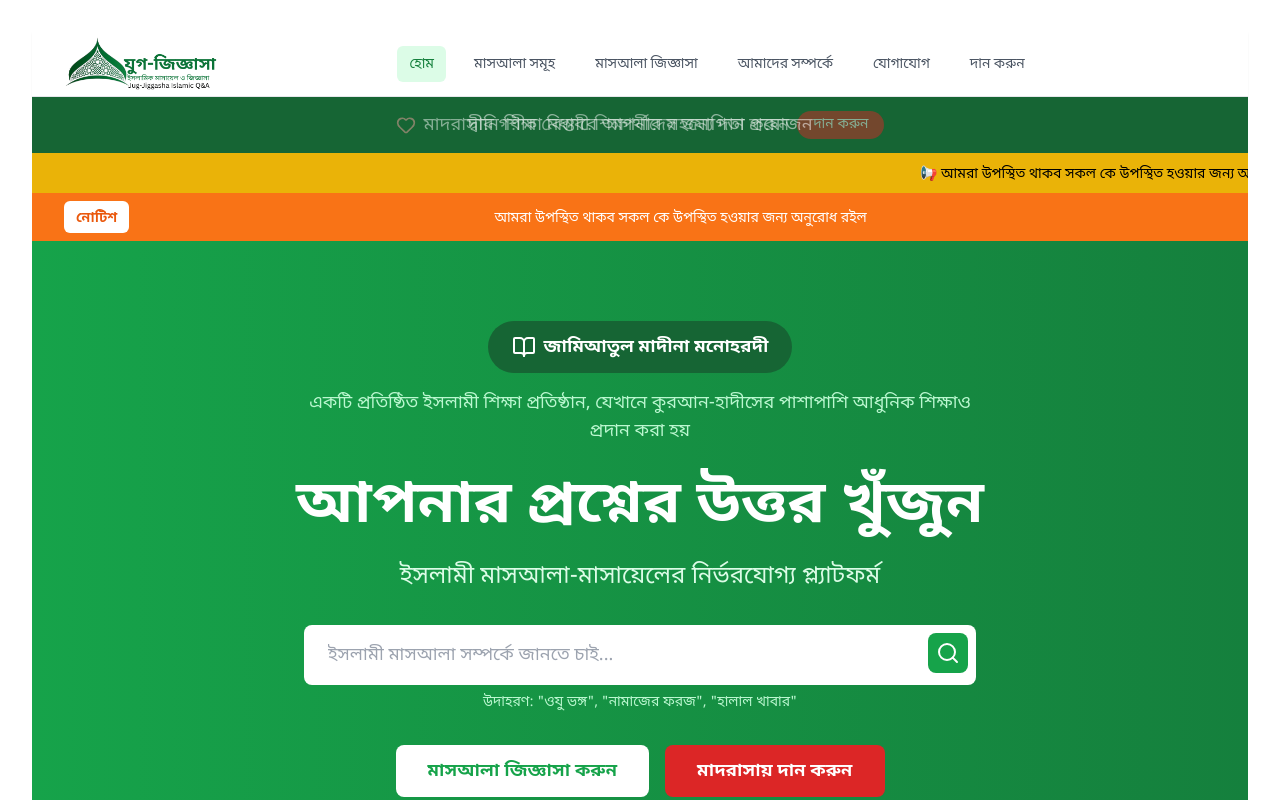
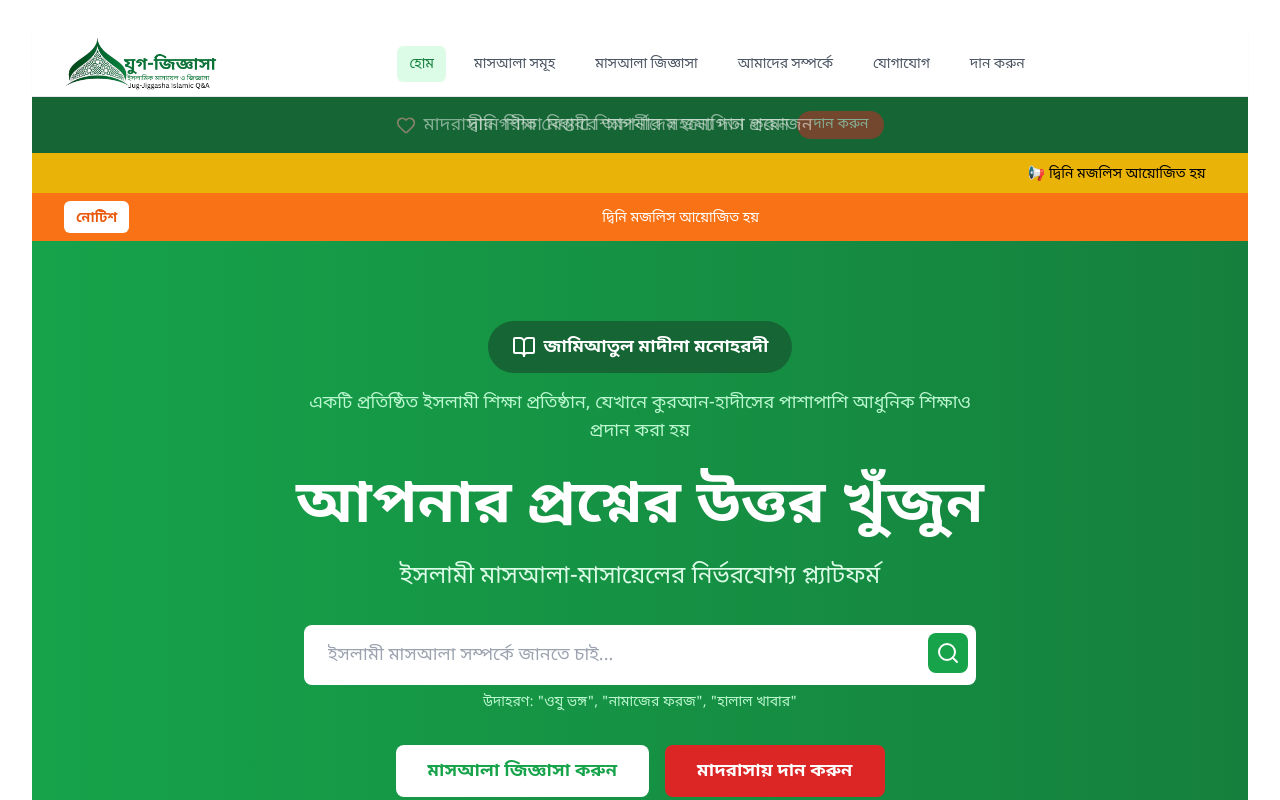
Before and after one commit to Abubakar-88/jugjiggasha, a React (Vite) app: page / in a window 1280 px wide. Shown: the top 800 px of the page. Built offline with nearby package versions, Linux system fonts and the light colour scheme.

Commit message:
slide updated

```diff
--- a/src/pages/Home.jsx
+++ b/src/pages/Home.jsx
@@ -26,7 +26,11 @@ const Home = () => {
 
   const slidingNotice = [
     {
-      text: "অত্র মাদ্রাসায় প্রতি শনিবার মাগরিবের নামাজের পর দ্বিনি মসলিজ আয়োজিত হয়",
+      text: "অত্র মাদ্রাসায় প্রতি শনিবার মাগরিবের নামাজের পর",
+      type: "info"
+    },
+     {
+      text: " দ্বিনি মজলিস আয়োজিত হয়",
       type: "info"
     },
     {
```
